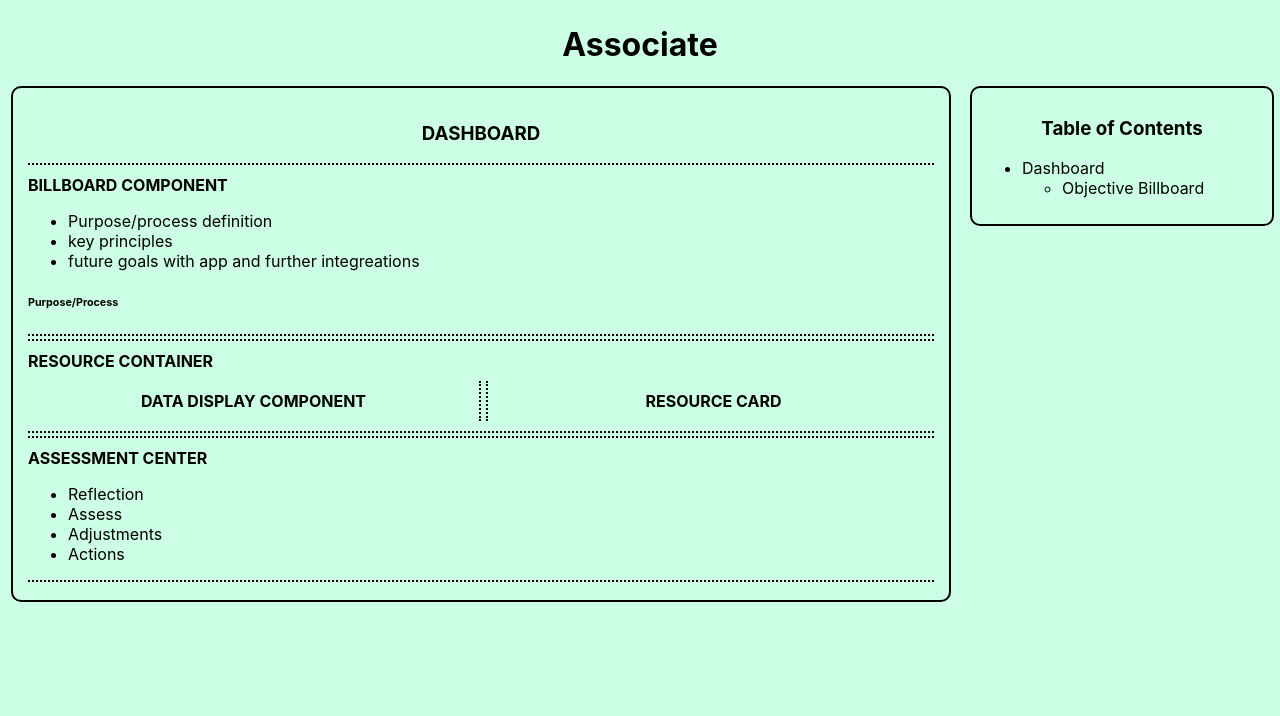
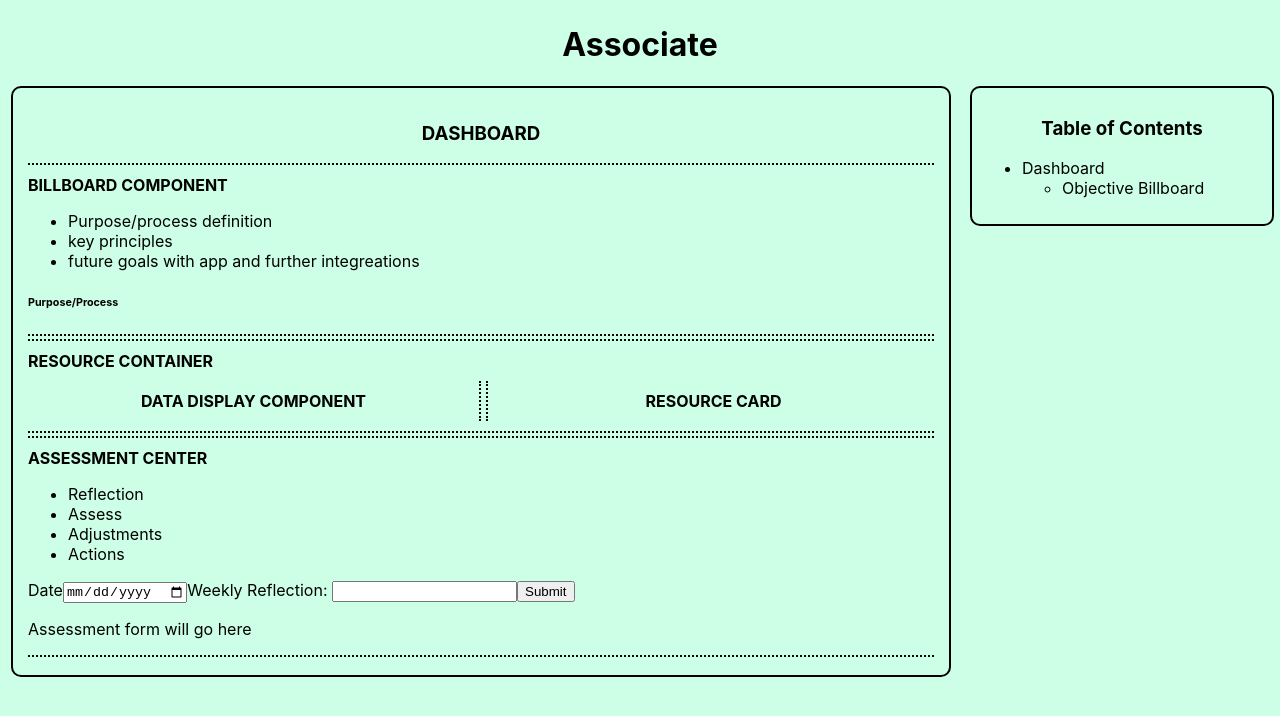
Before and after one commit to jpersons24/associate, a React (Create React App) app in the folder associate-frontend/: page / in a window 1280 px wide. Shown: the top 716 px of the page. Built offline with nearby package versions, Linux system fonts and the light colour scheme; no server answers.

Commit message:
changes to assessment component

```diff
--- a/associate-frontend/src/components/Assessment.js
+++ b/associate-frontend/src/components/Assessment.js
@@ -1,6 +1,18 @@
-import React from 'react'
+import React, { useState } from 'react'
 
 const Assessment = () => {
+
+	const [formData, setFormData] = useState({
+		reflection: "",
+		date: ""
+	})
+	console.log(formData)
+
+	function reflectionChange(e) {
+		setFormData({ ...formData, [e.target.name]: e.target.value})
+	}
+
+
   return (
 		<div className="assessment">
 			<h4>Assessment Center</h4>
@@ -10,6 +22,26 @@ const Assessment = () => {
 				<li>Adjustments</li>
 				<li>Actions</li>
 			</ul>
+			<div className="form-container">
+				<form className="reflection-form">
+					<label>Date</label>
+					<input
+						type="date"
+						name="date"
+						value={formData.date}
+						onChange={reflectionChange}
+					/>
+					<label>Weekly Reflection: </label>
+					<input
+						type="text"
+						name="reflection"
+						value={formData.reflection}
+						onChange={reflectionChange}
+					/>
+					<input type="submit" />
+				</form>
+				<p>Assessment form will go here</p>
+			</div>
 		</div>
 	);
 }
```
